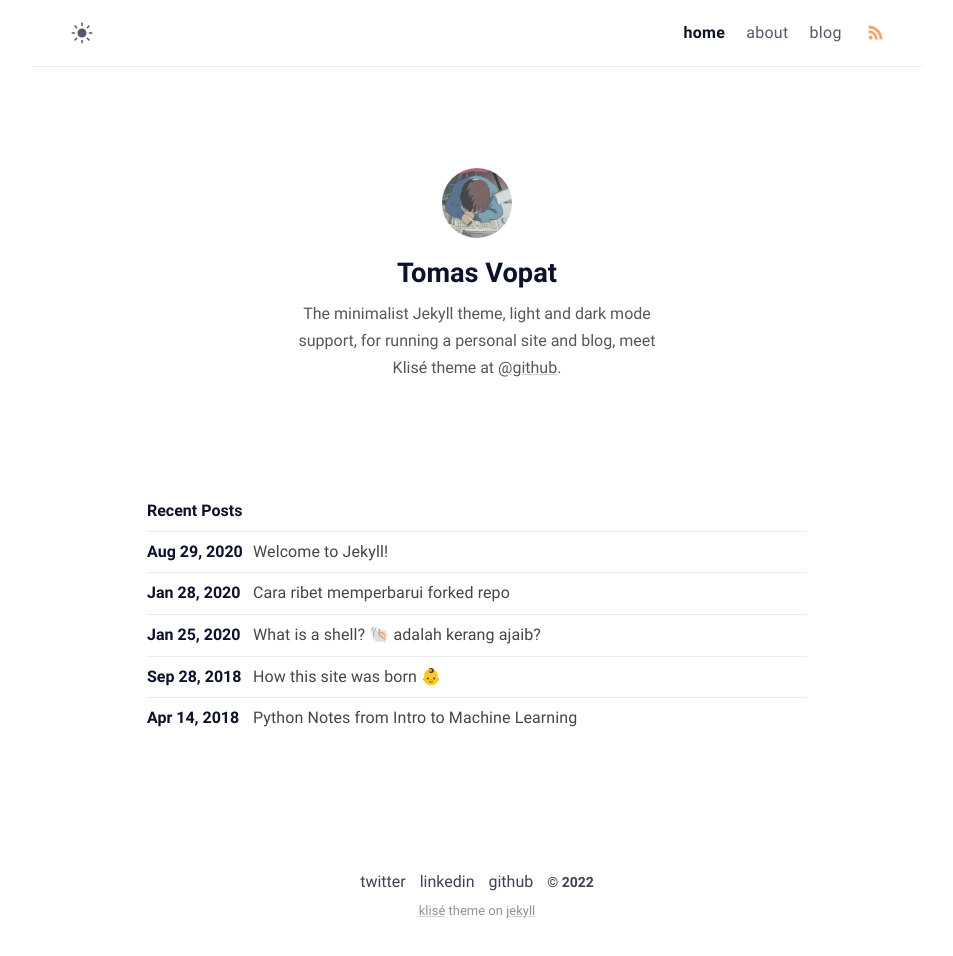
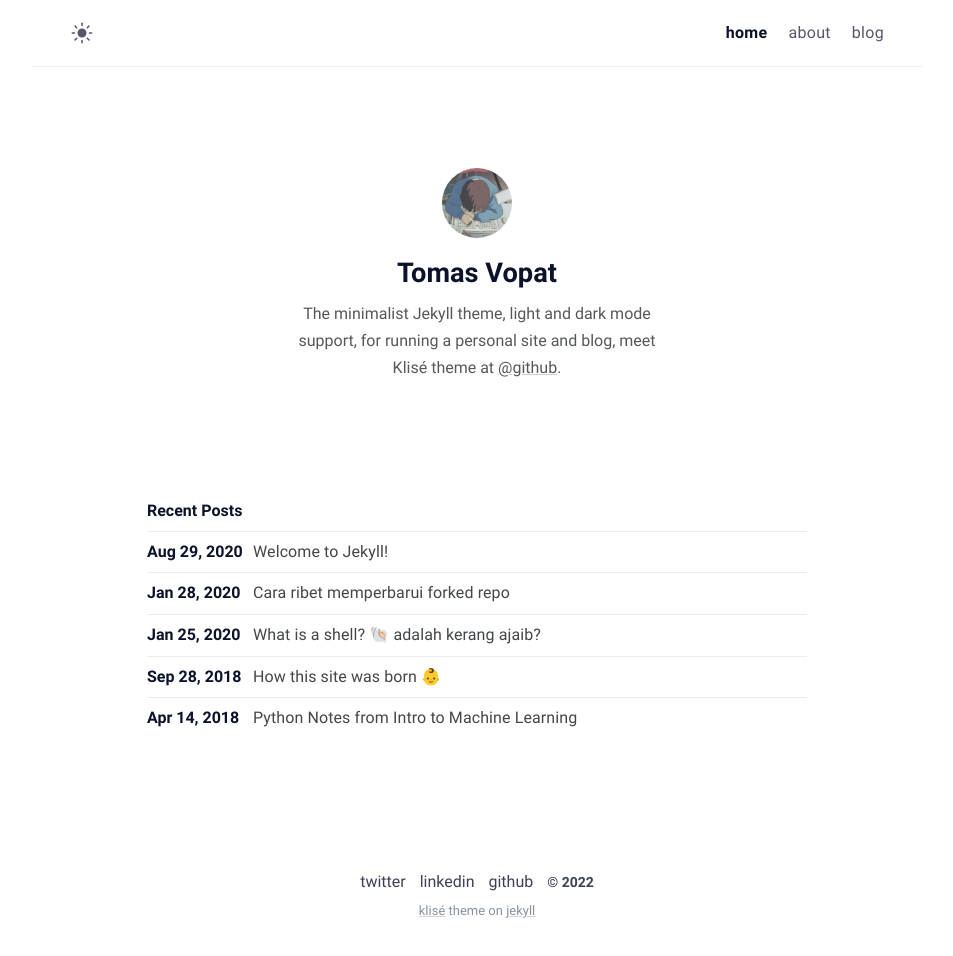
Before and after one commit to tomvopat/personal_webpage, a Jekyll site: the page built from data/index.html, in a window 1280 px wide. Shown: the whole page, without its empty margins (163-1116 px from the left). Built offline with Jekyll 4.4.1, drawn with Linux system fonts in a browser that asks for light colours.

Commit message:
Remove RSS from navbar

```diff
--- a/data/_includes/navbar.html
+++ b/data/_includes/navbar.html
@@ -163,7 +163,6 @@
       <div class="trigger-container">
         {%- assign url = page.url -%}
         {%- assign menus = site.data.menus -%}
-        {%- if menus %}
         {%- for menu in menus -%}
           {%- if url == menu.url -%}
             <a class="menu-link active" href="{{ menu.url }}">{{ menu.title }}</a>
@@ -181,30 +180,6 @@
             {%- endif -%}
           {%- endif -%}
         {%- endfor -%}
-        {%- else -%}
-          <a class="menu-link {% if url == '/' %}active{% endif %}" href="/">home</a>
-          <a class="menu-link {% if url == '/about/' %}active{% endif %}" href="/about">about</a>
-        {%- endif -%}
-        <a class="menu-link rss" href="/feed.xml">
-          <svg
-            xmlns="http://www.w3.org/2000/svg"
-            width="17"
-            height="17"
-            viewBox="0 0 512 512"
-            fill="#ED812E"
-          >
-            <title>RSS</title>
-            <path
-              d="M108.56,342.78a60.34,60.34,0,1,0,60.56,60.44A60.63,60.63,0,0,0,108.56,342.78Z"
-            />
-            <path
-              d="M48,186.67v86.55c52,0,101.94,15.39,138.67,52.11s52,86.56,52,138.67h86.66C325.33,312.44,199.67,186.67,48,186.67Z"
-            />
-            <path
-              d="M48,48v86.56c185.25,0,329.22,144.08,329.22,329.44H464C464,234.66,277.67,48,48,48Z"
-            />
-          </svg>
-        </a>
       </div>
     </div>
   </nav>
```
Lines whose indentation alone changed are shown as unchanged.
